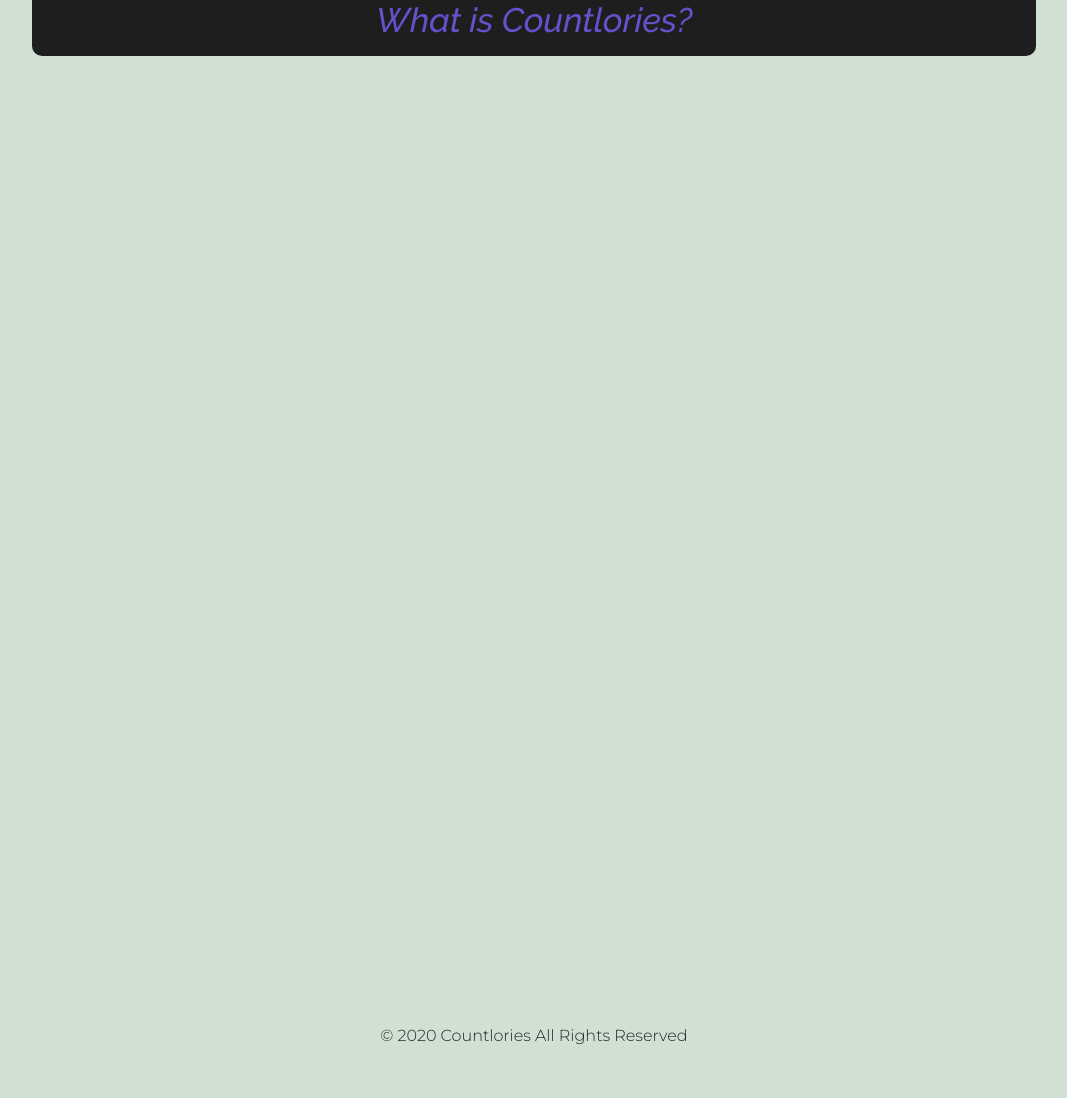
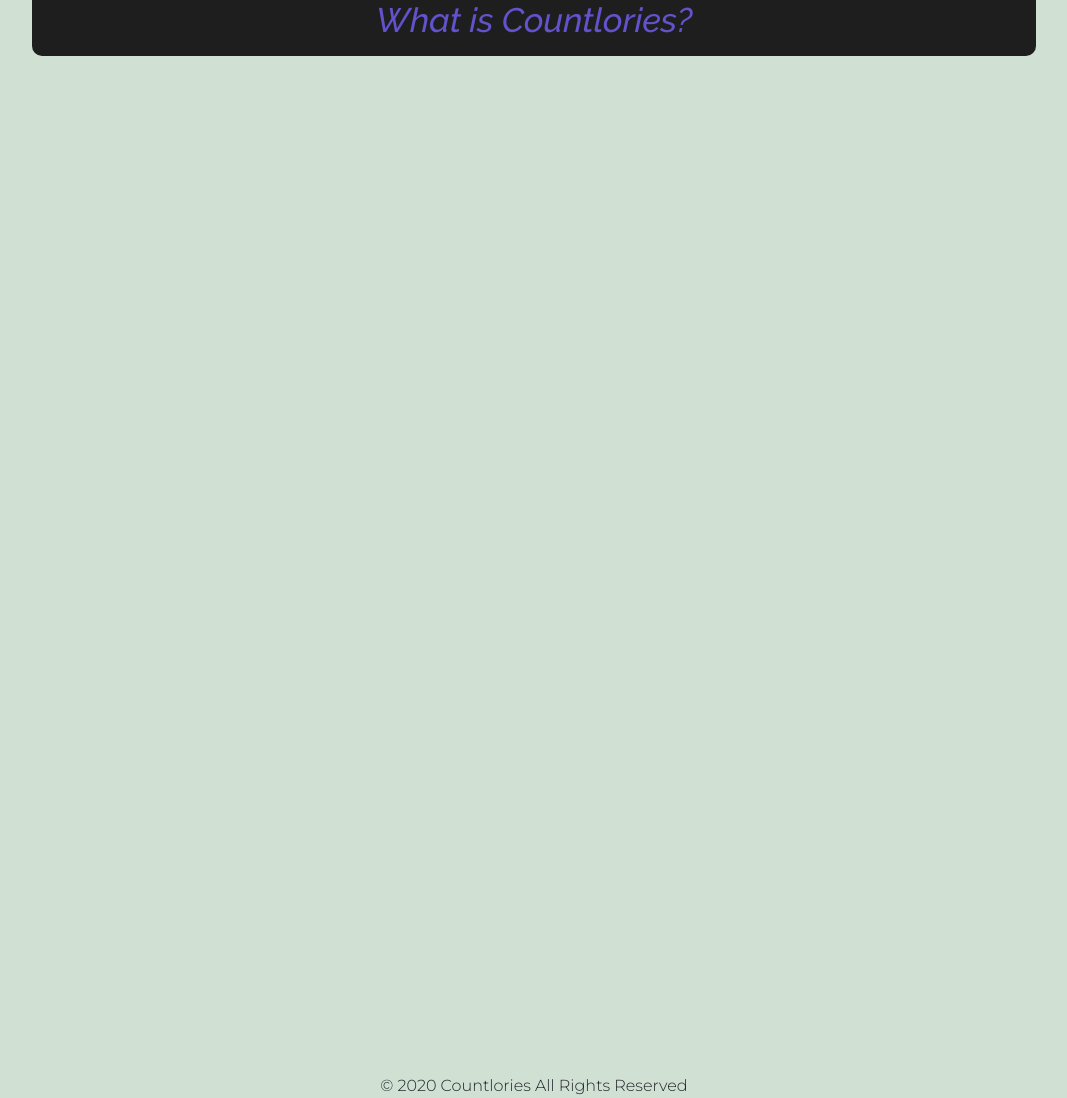
Before and after one commit to AllisynAbrams/Countlories-frontend, a React (Create React App) app: page /about in a window 1280 px wide. Shown: the part 351-1449 px from the top of the page, without its empty margins (106-1173 px from the left). Before the commit the page ends 1415 px from the top, so only its background shows below. Built offline with nearby package versions, Linux system fonts and the light colour scheme.

Commit message:
updated footer styling

```diff
--- a/src/Days/days.scss
+++ b/src/Days/days.scss
@@ -2,6 +2,7 @@
 @import url('https://fonts.googleapis.com/css2?family=Montserrat:wght@300&display=swap');
 
 .Days {
+
 	i {
 		&:hover {
 			cursor: pointer;
--- a/src/Footer/footer.scss
+++ b/src/Footer/footer.scss
@@ -3,7 +3,7 @@
 
 .footer {
   position: absolute;
-  bottom: 0;
+  bottom: -50px;
   width: 100%;
   font-family: 'Montserrat', sans-serif;
 }
```
